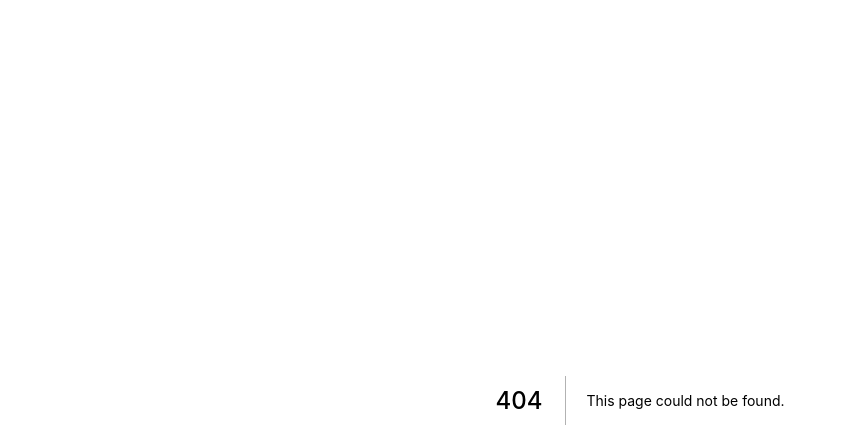
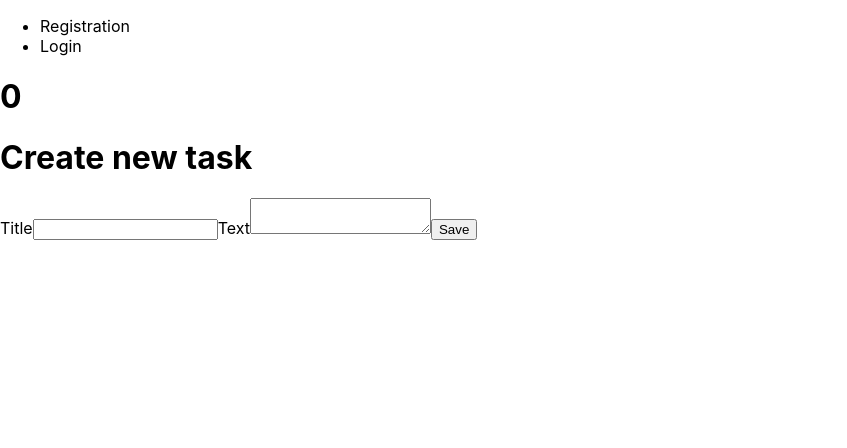
Before and after one commit to dbatonyi/DDH-FE, a Next.js app: page /task/new in a window 1280 px wide. Before the commit this address had no page. Shown: the top 448 px of the page, without its empty margins (0-847 px from the left). Built offline with nearby package versions, Linux system fonts and the light colour scheme; no server answers.

Commit message:
DDH FE - Layout fix v1

```diff
--- a/components/Navbar.js
+++ b/components/Navbar.js
@@ -1,33 +1,49 @@
-import { useEffect, useState } from 'react'
+import { useEffect, useState } from 'react';
 import Link from 'next/link';
-import { useRouter } from "next/router";
-import configData from "../config.json";
+import { useRouter } from 'next/router';
+import configData from '../config.json';
 
 const Navbar = ({ auth }) => {
     const router = useRouter();
 
-    console.log(auth)
+    console.log(auth);
 
     const logout = async () => {
         await fetch(`${configData.SERVER_URL}/api/logout`, {
-            method: "POST",
+            method: 'POST',
             headers: { 'Content-Type': 'application/json' },
-            credentials: 'include',
+            credentials: 'include'
         });
 
         await router.push('/login');
-    }
+    };
 
     return (
         <nav>
-            <div>Navbar</div>
-            {auth ?
-
-            <div onClick={logout}>Logout</div>
-
-            : null}
+            {!auth ? (
+                <ul className='menu'>
+                    <li>
+                        <Link href='/register'>Registration</Link>
+                    </li>
+                    <li>
+                        <Link href='/login'>Login</Link>
+                    </li>
+                </ul>
+            ) : (
+                <ul className='menu'>
+                    <li>
+                        <Link href='/'>Home</Link>
+                    </li>
+                    <li>
+                        <Link href='/task/new'>Create New Task</Link>
+                    </li>
+                    <li>
+                        <div onClick={logout}>Logout</div>
+                    </li>
+                </ul>
+            )}
         </nav>
     );
-}
+};
 
 export default Navbar;
--- a/layouts/Layout.js
+++ b/layouts/Layout.js
@@ -1,73 +1,64 @@
-import { useEffect, useState } from 'react'
+import React, { createContext, useEffect, useState } from 'react';
 import Head from 'next/head';
-import Link from 'next/link';
-import configData from "../config.json";
-import Navbar from "../components/Navbar";
-import { useRouter } from "next/router";
+import configData from '../config.json';
+import Navbar from '../components/Navbar';
+import { useRouter } from 'next/router';
+
+export const AuthContext = React.createContext(null);
 
 const Layout = (props) => {
     const router = useRouter();
     const getLocation = router.pathname;
 
-    const [auth, setAuth] = useState("");
+    const [auth, setAuth] = useState(null);
+    const [userInfo, setUserInfo] = useState({});
 
     useEffect(() => {
-        (
-          async () => {
-            try {
-              const response = await fetch(`${configData.SERVER_URL}/api/user`, {
-                credentials: 'include',
-              });
+        fetch(`${configData.SERVER_URL}/api/user`, {
+            credentials: 'include'
+        })
+            .then((res) => res.json())
+            .then((content) => {
+                console.log(content);
+                const authorized = content.auth;
+                setAuth(authorized);
+                if (authorized) {
+                    setUserInfo(content.userInfo);
+                } else {
+                    const resetPasswordUrls = getLocation.includes('/password/');
 
-              const content = await response.json();
-
-              if (content.auth === true) {
-                  setAuth(true);
-              } else {
-                  setAuth(false);
-                  const resetPasswordUrls = getLocation.includes("/password/");
-
-                  if (getLocation !== "/login" && getLocation !== "/register" && !resetPasswordUrls) {
+                    if (!['/login', '/register'].includes(getLocation) && !resetPasswordUrls) {
+                        console.log('run');
                         router.push('/login');
                     }
-
                 }
-
-            } catch (e) {
-              setAuth(false);
-            }
-
-          }
-        )();
-    });
+            })
+            .catch((err) => setAuth(false));
+    }, []);
 
     return (
-        <div className="app-container">
+        <AuthContext.Provider value={{ auth, userInfo }}>
+            <div className='app-container'>
                 <Head>
                     <title>DDH - Frontend</title>
-                <meta name="description" content="DDH FE" />
-                <link rel="icon" href="/favicon.ico" />
+                    <meta name='description' content='DDH FE' />
+                    <link rel='icon' href='/favicon.ico' />
                 </Head>
 
                 <nav>
                     <div>
-                    <Link href="/">
-                        <a>Home</a>
-                    </Link>
-                    <div>
                         <Navbar auth={auth} />
-                    </div>
                     </div>
                 </nav>
 
-            <main className="form-signin">
+                <main className='form-signin'>
                     {props.children}
+                    {/*{React.cloneElement(props.children, {didComplete: auth})}*/}
                 </main>
 
-            <footer className="footer">
-
-            </footer>
+                <footer className='footer'></footer>
             </div>
+        </AuthContext.Provider>
     );
 };
 
--- a/pages/_app.js
+++ b/pages/_app.js
@@ -1,7 +1,13 @@
-import '../styles/globals.css'
+import Layout from '../layouts/Layout';
+import '../styles/globals.css';
 
 function MyApp({ Component, pageProps }) {
-  return <Component {...pageProps} />
+    return (
+        <Layout>
+            <h1>{new Date().getMilliseconds()}</h1>
+            <Component {...pageProps} />
+        </Layout>
+    );
 }
 
-export default MyApp
+export default MyApp;
--- /dev/null
+++ b/pages/task/new.js
@@ -0,0 +1,53 @@
+import React, { useState, useContext, useEffect } from 'react';
+import { useRouter } from 'next/router';
+import Link from 'next/link';
+import Layout from '../../layouts/Layout';
+import configData from '../../config.json';
+import { AuthContext } from '../../layouts/Layout';
+
+const NewTask = (props) => {
+    const router = useRouter();
+    const authContext = useContext(AuthContext);
+
+    console.log(authContext);
+    useEffect(() => {
+        console.log('authContex updated 😜', authContext);
+    }, [authContext]);
+
+    const submit = async (e) => {
+        e.preventDefault();
+
+        const formData = new FormData(e.currentTarget);
+
+        const email = formData.get('email');
+        const password = formData.get('password');
+
+        await fetch(`${configData.SERVER_URL}/api/login`, {
+            method: 'POST',
+            headers: { 'Content-Type': 'application/json' },
+            credentials: 'include',
+            body: JSON.stringify({
+                email: email,
+                password: password
+            })
+        });
+
+        await router.push('/');
+    };
+
+    return (
+        <form onSubmit={submit}>
+            <h1>Create new task</h1>
+
+            <label htmlFor='title'>Title</label>
+            <input className='text' name='title' type='text' required />
+
+            <label htmlFor='body'>Text</label>
+            <textarea className='text' name='body' type='textarea' required />
+
+            <button type='submit'>Save</button>
+        </form>
+    );
+};
+
+export default NewTask;
```
Also changed, not shown: pages/index.js (+1 -8 lines), pages/login.js (+14 -14 lines), pages/password/new.js (+10 -12 lines), pages/password/reset/[...param].js (+12 -16 lines), pages/register.js (+24 -23 lines), 1 other file (tests, documents, lock files or other folders). Lines whose indentation alone changed are shown as unchanged.
